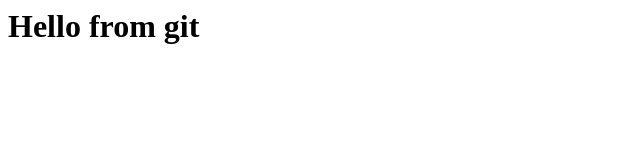
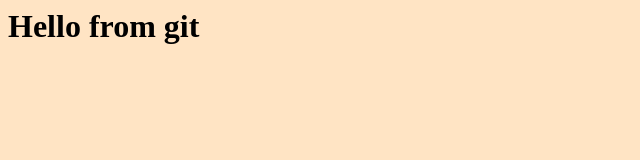
Before and after one commit to Shru-0203/Test-website-, a plain HTML site: page index.html in a window 1280 px wide. Shown: the whole page, without its empty margins (0-640 px from the left). Drawn offline with Linux system fonts and the light colour scheme.

Commit message:
color changed

```diff
--- a/index.html
+++ b/index.html
@@ -1,5 +1,5 @@
 <html>
-    <body>
+    <body style="background-color:bisque; ">
         <h1>Hello from git</h1>
     </body>
 </html>
```
